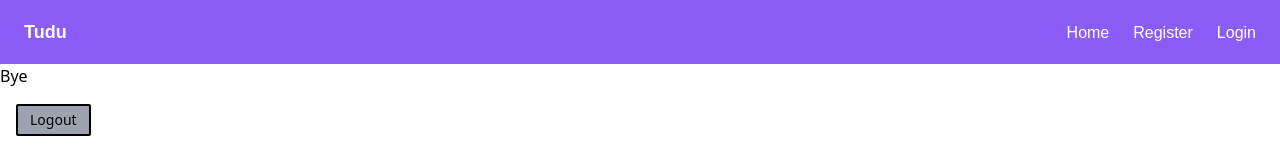
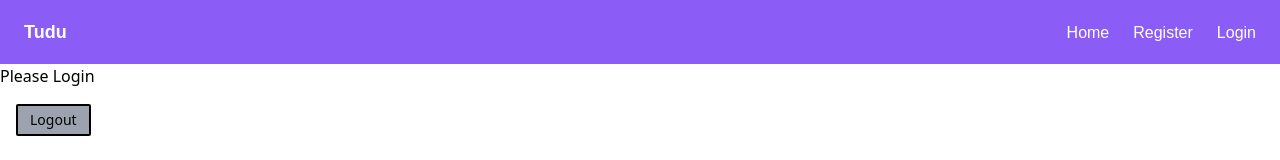
Before and after one commit to a-dtya/mern-tut, a React (Create React App) app in the folder todo-react/: page /profile in a window 1280 px wide. Shown: the top 160 px of the page. Built offline with nearby package versions, Linux system fonts and the light colour scheme; no server answers.

Commit message:
Added Todoform

```diff
--- a/todo-react/src/Profile.js
+++ b/todo-react/src/Profile.js
@@ -27,7 +27,7 @@ function Profile() {
     <>
         <div>
             <div>
-                {userdetails ? (<div className='ml-4 mt-32 sm:mt-6'>Hello {userdetails.email} </div>) : (<div> Bye</div>)
+                {userdetails ? (<div className='ml-4 mt-32 sm:mt-6'>Hello {userdetails.email} </div>) : (<div> Please Login</div>)
 
                 }
             </div>
--- /dev/null
+++ b/todo-react/src/Todoform.js
@@ -0,0 +1,15 @@
+import React,{useEffect,useState} from 'react'
+import { databases } from './appwrite-config'
+import {v4 as uuidv4} from 'uuid'
+
+function Todoform() {
+    const [todo,seTodo] = useState("")
+    databases.createDocument("6465a1f120228e9beaf7",uuidv4(),{
+        todo:todo
+    })
+  return (
+    <div>Todoform</div>
+  )
+}
+
+export default Todoform
```
